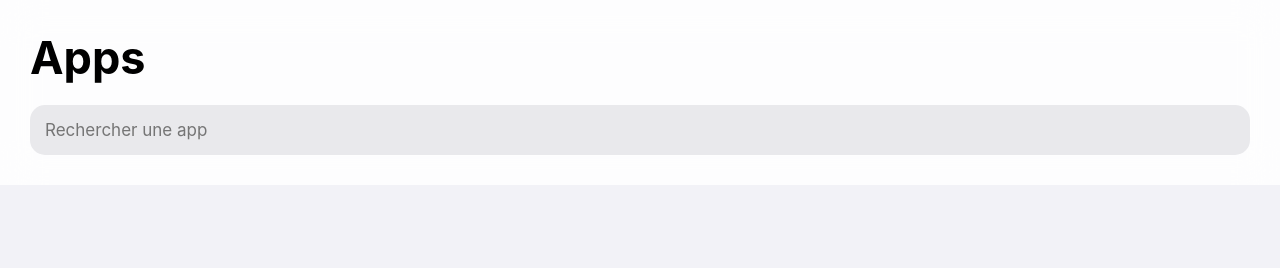
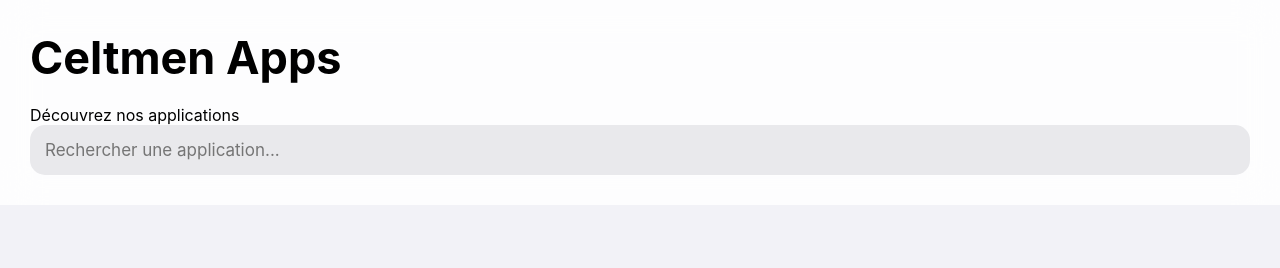
Before and after one commit to celtmen-cpu/CeltmenApps, a plain HTML site: page store/index.html in a window 1280 px wide. Drawn offline with Linux system fonts and the light colour scheme.

Commit message:
Update index.html

```diff
--- a/store/index.html
+++ b/store/index.html
@@ -1,5 +1,6 @@
 <!DOCTYPE html>
-<html lang="fr">
+<html lang="fr-FR">
+
 <head>
 
 <meta charset="UTF-8">
@@ -7,26 +8,44 @@
 
 <title>Celtmen Apps Store</title>
 
+<meta name="description" content="Découvrez toutes les applications disponibles sur Celtmen Apps.">
+
 <link rel="stylesheet" href="style.css">
 
 </head>
 
+
 <body>
 
-<header>
 
-<h1>Apps</h1>
+<header class="header">
+
+<h1>Celtmen Apps</h1>
+
+<p>Découvrez nos applications</p>
+
 
 <input
 id="search"
-type="text"
-placeholder="Rechercher une app">
+type="search"
+placeholder="Rechercher une application..."
+>
+
 
 </header>
 
-<main id="apps"></main>
+
+
+<main id="apps">
+
+
+</main>
+
+
 
 <script src="apps.js"></script>
 
+
 </body>
+
 </html>
```
